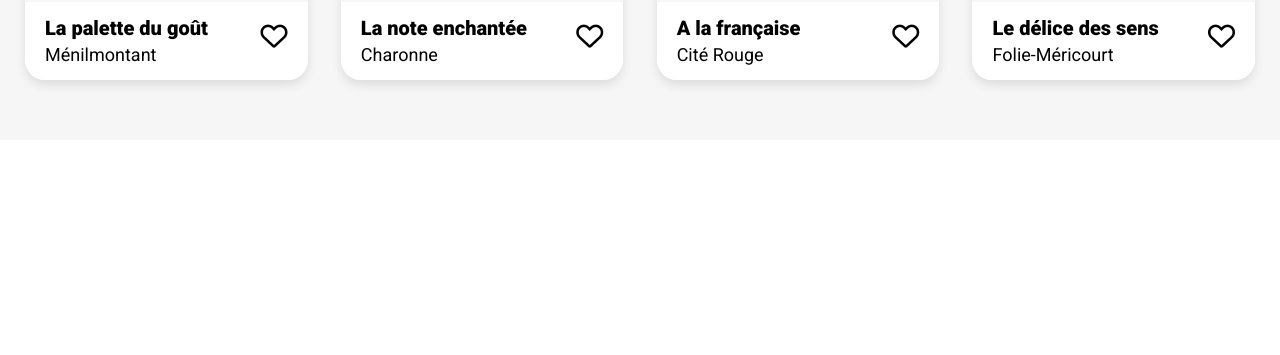
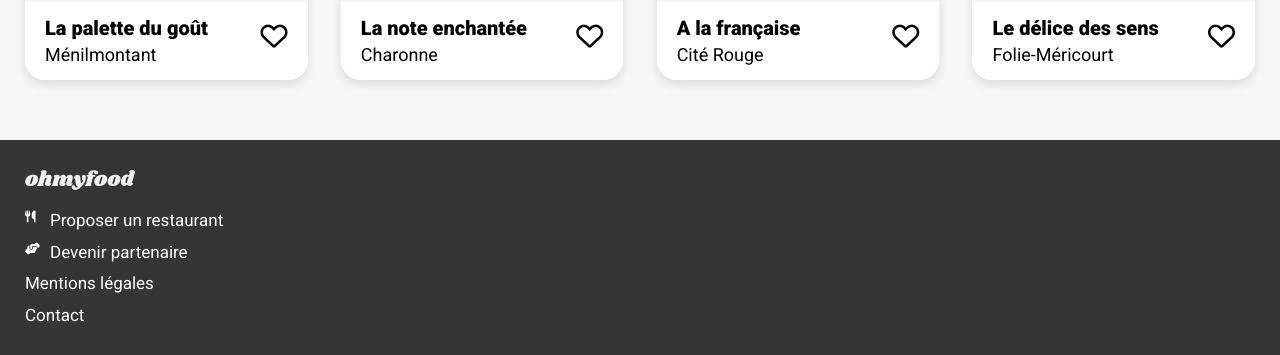
Before and after one commit to tydoo/oc-p3, a website: page index.html in a window 1280 px wide. Shown: the part 1487-1842 px from the top of the page. Before the commit the page ends 1627 px from the top, so only its background shows below. Drawn offline with Linux system fonts and the light colour scheme; a web font is replaced by a local one.

Commit message:
📦 NEW: Footer

```diff
--- a/assets/app.scss
+++ b/assets/app.scss
@@ -8,6 +8,7 @@
 @import './styles/global.scss';
 @import './styles/header.scss';
 @import './styles/home.scss';
+@import './styles/footer.scss';
 
 //components
 @import './styles/components/button.scss';
--- /dev/null
+++ b/assets/styles/footer.scss
@@ -0,0 +1,23 @@
+footer {
+    background-color:rgb(53, 53, 53);
+    padding: 30px 25px;
+
+    img {
+        width: 110px;
+        filter: invert(1);
+        margin-bottom: 5px;
+    }
+
+    a {
+        width: 100%;
+        color: white;
+        display: flex;
+        margin-top: 12px;
+        font-size: 17px;
+
+        i {
+            width: 25px;
+            font-size: 12px;
+        }
+    }
+}
--- a/index.html
+++ b/index.html
@@ -109,6 +109,19 @@
             </div>
         </div>
     </section>
+    <footer>
+        <img src="images/logo/ohmyfood@2x.svg" alt="logo">
+        <a href="#">
+            <i class="fa-solid fa-utensils"></i>
+            <p>Proposer un restaurant</p>
+        </a>
+        <a href="#">
+            <i class="fa-solid fa-handshake-angle"></i>
+            <p>Devenir partenaire</p>
+        </a>
+        <a href="#">Mentions légales</a>
+        <a href="#">Contact</a>
+    </footer>
 </body>
 
 </html>
```
Also changed, not shown: css/app.css.
